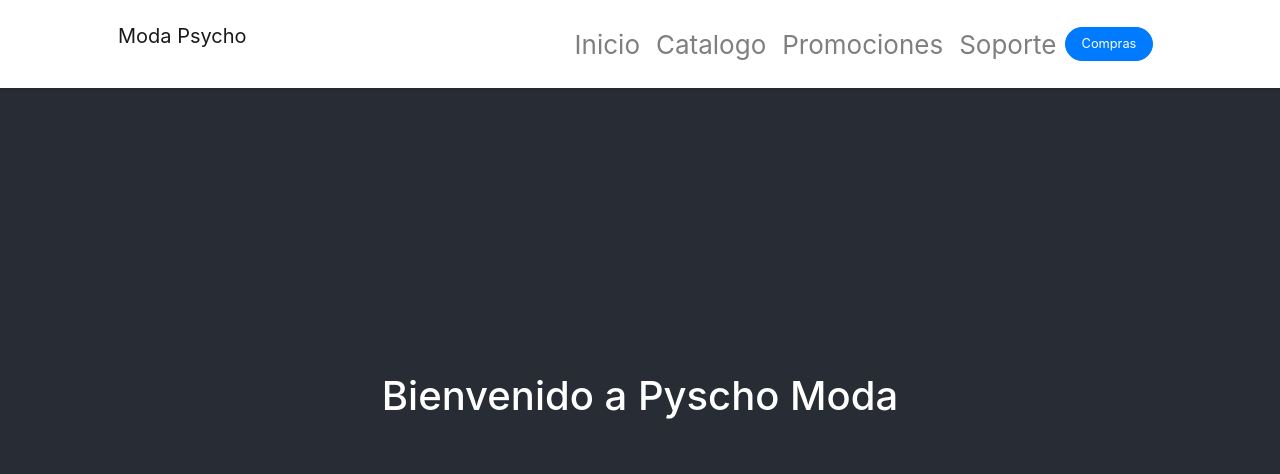
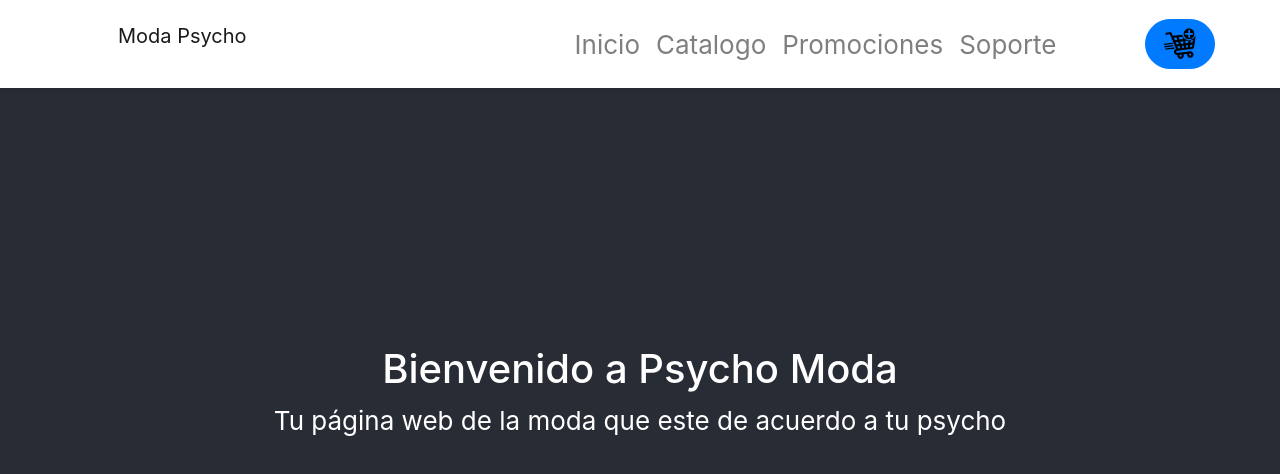
Before and after one commit to gabrielgalindor/RopaEcommerce, a React (Create React App) app: page / in a window 1280 px wide. Shown: the top 474 px of the page. Built offline with nearby package versions, Linux system fonts and the light colour scheme.

Commit message:
psychomoda Galindo

```diff
--- a/src/App.js
+++ b/src/App.js
@@ -2,16 +2,18 @@ import logo from './logo.svg';
 import './App.css';
 import './components/NavBar.css'
 import {NavBar} from './components/NavBar.js'
-
+import './components/CartWidget/CartWidget.css'
+import {CartWidget} from './components/CartWidget/CartWidget.js'
+import {ItemListContainer} from './components/ItemListContainer/ItemListContainer.js'
 function App() {
   return (
     <div className="App">
       <header className="App-header">
-        <NavBar> </NavBar>
-        <h1> Bienvenido a Pyscho Moda </h1>
+        <NavBar>
+          <CartWidget/>
+        </NavBar>
+        <ItemListContainer greetings="Bienvenido a Psycho Moda"/>
       </header>
-
-
     </div>
   );
 }
--- /dev/null
+++ b/src/components/CartWidget/CartWidget.css
@@ -0,0 +1,3 @@
+#cart-icon{
+    max-width: 2.25rem;
+}
--- /dev/null
+++ b/src/components/CartWidget/CartWidget.js
@@ -0,0 +1,7 @@
+import icon from './carticon.png'
+
+export const CartWidget = () => {
+    return(
+        <img id='cart-icon' src={icon}/>
+    )
+}
--- /dev/null
+++ b/src/components/ItemListContainer/ItemListContainer.js
@@ -0,0 +1,8 @@
+export const ItemListContainer = (props)=>{
+    return(
+        <div>
+            <h1> {props.greetings} </h1>
+            <p> Tu página web de la moda que este de acuerdo a tu psycho </p>
+        </div>
+    )
+}
--- a/src/components/NavBar.css
+++ b/src/components/NavBar.css
@@ -7,3 +7,7 @@
 #mainNav p {
     margin-right: 20rem;
 }
+
+#btn-cart{
+    margin-left: 5rem;
+}
--- a/src/components/NavBar.js
+++ b/src/components/NavBar.js
@@ -1,4 +1,4 @@
-export const NavBar = () =>{
+export const NavBar = (props) =>{
     return (
         <nav class="navbar navbar-expand-lg navbar-light fixed-top shadow-sm" id="mainNav">
             <div class="container px-5">
@@ -14,10 +14,10 @@ export const NavBar = () =>{
                         <li class="nav-item"><a class="nav-link me-lg-3" href="#download"> Promociones </a></li>
                         <li class="nav-item"><a class="nav-link me-lg-3" href="#download"> Soporte </a></li>
                     </ul>
-                    <button class="btn btn-primary rounded-pill px-3 mb-2 mb-lg-0" data-bs-toggle="modal" data-bs-target="#feedbackModal">
+                    <button id="btn-cart" class="btn btn-primary rounded-pill px-3 mb-2 mb-lg-0" data-bs-toggle="modal" data-bs-target="#feedbackModal">
                         <span class="d-flex align-items-center">
                             <i class="bi-chat-text-fill me-2"></i>
-                            <span class="small">Compras</span>
+                            <span class="small"> {props.children} </span>
                         </span>
                     </button>
                 </div>
```
Also changed, not shown: src/components/CartWidget/carticon.png (added).
